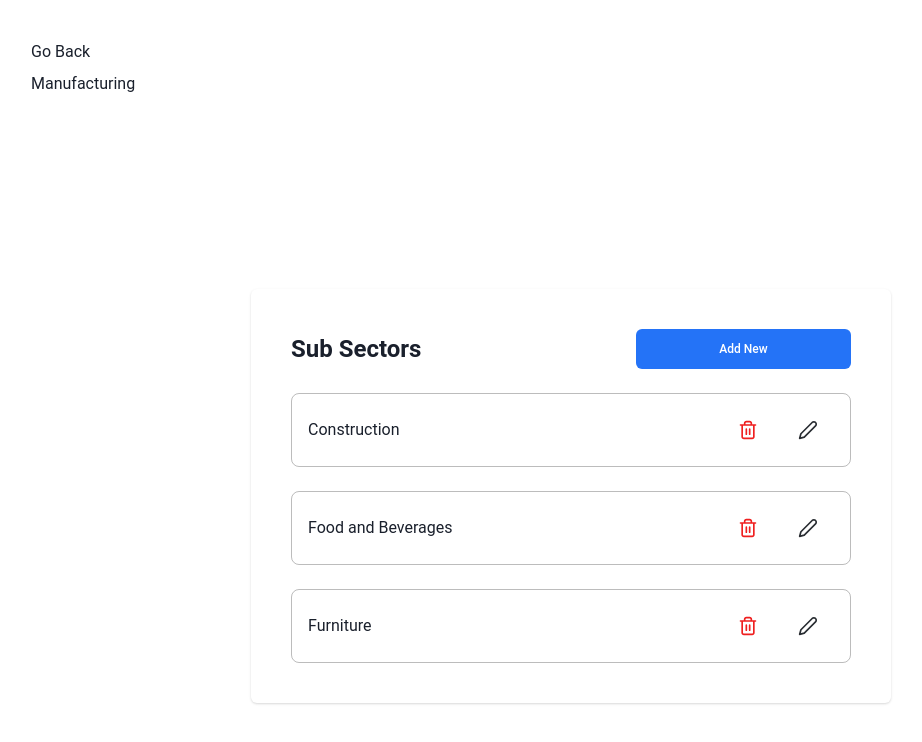
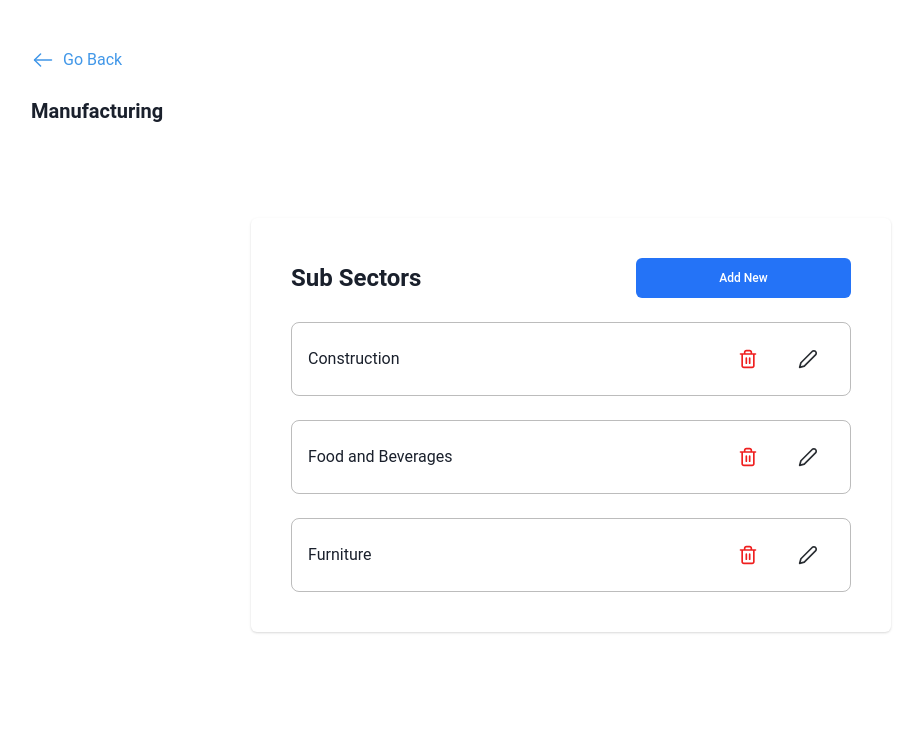
Before and after one commit to yoyoplenty/test-task, a React (Create React App) app: page /sub-sector in a window 1280 px wide. Shown: the top 742 px of the page, without its empty margins (69-991 px from the left). Built offline with nearby package versions, Linux system fonts and the light colour scheme.

Commit message:
complete display subsector page

```diff
--- a/src/pages/sector/displaySubSector.tsx
+++ b/src/pages/sector/displaySubSector.tsx
@@ -3,17 +3,33 @@ import { Card } from "@chakra-ui/card";
 import { Box, Flex, HStack, Heading, Stack, Text } from "@chakra-ui/layout";
 import { ReactComponent as Delete } from "../../svgs/delete.svg";
 import { ReactComponent as Edit } from "../../svgs/edit.svg";
+import { ReactComponent as ArrowLeft } from "../../svgs/arrow-left.svg";
 
 const DisplaySubSector = () => {
   const subSector = ["Construction", "Food and Beverages", "Furniture"];
 
   return (
     <Box>
-      <Stack mt='40px' ms='100px'>
-        <Text>Go Back</Text>
-        <Text>Manufacturing</Text>
-      </Stack>
-      <Flex justifyContent="center" alignItems='center' minHeight="100vh">
+      <Flex mt="40px" ms="100px" direction="column" alignItems="flex-start" gap='4'>
+        <Button
+          variant="ghosted"
+          color="#4197E8"
+          fontWeight="400"
+          fontSize="md"
+          ps="0"
+          display="flex"
+          gap='2'
+        >
+          <ArrowLeft />
+          <Text>Go Back</Text>
+        </Button>
+
+        <Text as="b" fontSize="xl">
+          Manufacturing
+        </Text>
+      </Flex>
+
+      <Flex justifyContent="center" mt="92px">
         <Card
           width={{ base: "90%", md: "80%", lg: "60%", xl: "50%" }}
           p={{ base: "20px", md: "40px" }}
```
Also changed, not shown: src/svgs/arrow-left.svg (added).
